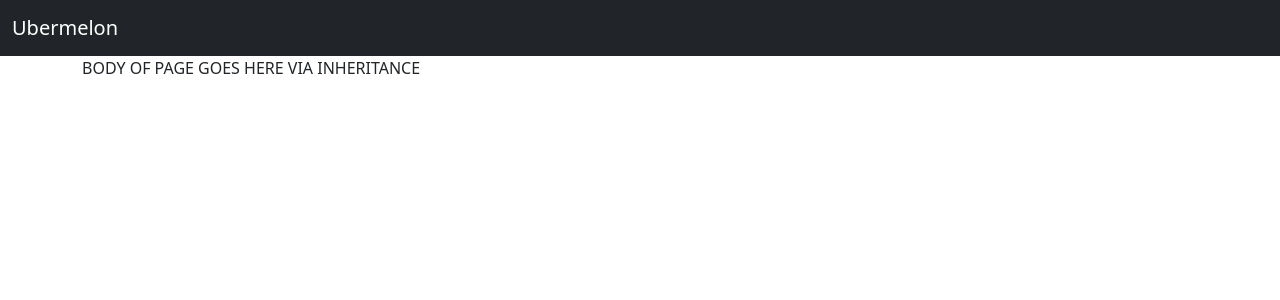
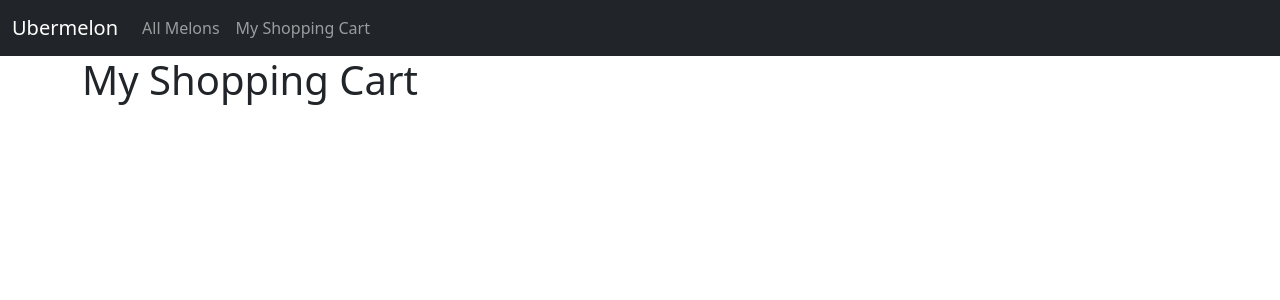
Before and after one commit to nydiamedina/py-proj-3, a Flask app: page /cart in a window 1280 px wide. Shown: the top 300 px of the page. Run offline with Flask 2, Linux system fonts and the light colour scheme.

Commit message:
Add navbar links to base.html

```diff
--- a/starter/templates/base.html
+++ b/starter/templates/base.html
@@ -1,9 +1,13 @@
 <html>
   <head>
     <title>Shopping Site</title>
-    <link href="https://cdn.jsdelivr.net/npm/bootstrap@5.0.1/dist/css/bootstrap.min.css" rel="stylesheet"
-    integrity="sha384-+0n0xVW2eSR5OomGNYDnhzAbDsOXxcvSN1TPprVMTNDbiYZCxYbOOl7+AMvyTG2x" crossorigin="anonymous">
-    <link rel="stylesheet" href="/static/site.css"/>
+    <link
+      href="https://cdn.jsdelivr.net/npm/bootstrap@5.0.1/dist/css/bootstrap.min.css"
+      rel="stylesheet"
+      integrity="sha384-+0n0xVW2eSR5OomGNYDnhzAbDsOXxcvSN1TPprVMTNDbiYZCxYbOOl7+AMvyTG2x"
+      crossorigin="anonymous"
+    />
+    <link rel="stylesheet" href="/static/site.css" />
   </head>
 
   <body>
@@ -12,19 +16,16 @@
         <a class="navbar-brand" href="#">Ubermelon</a>
         <div class="collapse navbar-collapse">
           <div class="navbar-nav">
+            <a class="nav-link" href="/melons">All Melons</a>
+            <a class="nav-link" href="/cart">My Shopping Cart</a>
           </div>
         </div>
       </div>
     </nav>
 
     <div class="container">
-
       <!-- This is where the main content goes. -->
-    {% block body %}
-        BODY OF PAGE GOES HERE VIA INHERITANCE
-    {% endblock %}
-
+      {% block body %} BODY OF PAGE GOES HERE VIA INHERITANCE {% endblock %}
     </div>
-
   </body>
 </html>
--- a/starter/templates/cart.html
+++ b/starter/templates/cart.html
@@ -1,29 +1,5 @@
-<html>
-<head>
-    <title>Cart</title>
-    <link href="https://cdn.jsdelivr.net/npm/bootstrap@5.0.1/dist/css/bootstrap.min.css" rel="stylesheet"
-    integrity="sha384-+0n0xVW2eSR5OomGNYDnhzAbDsOXxcvSN1TPprVMTNDbiYZCxYbOOl7+AMvyTG2x" crossorigin="anonymous">
-</head>
+{% extends 'base.html' %}
 
-<body>
-    <nav class="navbar navbar-dark bg-dark navbar-expand-lg">
-        <div class="container-fluid">
-            <a class="navbar-brand" href="#">Ubermelon</a>
-            <div class="collapse navbar-collapse">
-                <div class="navbar-nav">
-                </div>
-            </div>
-        </div>
-    </nav>
-
-  <div class="container">
-
-    <!-- This is where the main content goes. -->
-    {% block body %}
-        BODY OF PAGE GOES HERE VIA INHERITANCE
-    {% endblock %}
-
-  </div>
-
-</body>
-</html>
+{% block body %}
+   <h1>My Shopping Cart</h1>
+{% endblock %}
```
Lines whose indentation alone changed are shown as unchanged.
